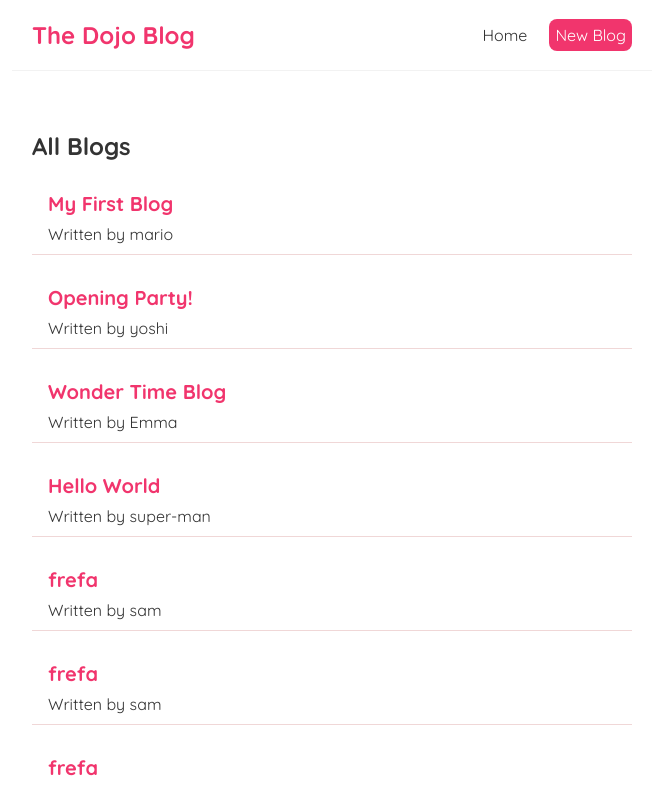
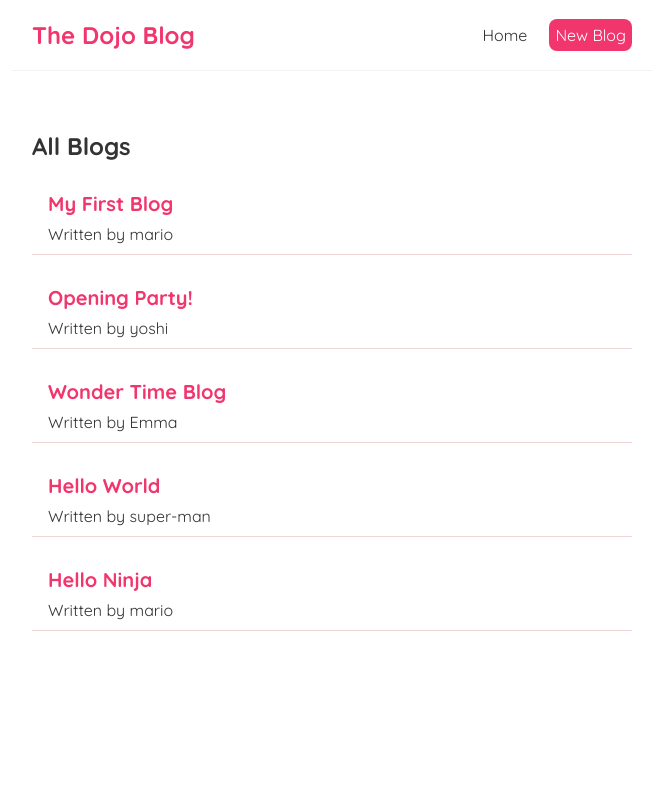
Before and after one commit to Dina2703/Ninja-project, a React (Create React App) app: page / in a window 1280 px wide. Shown: the top 790 px of the page, without its empty margins (308-971 px from the left). Built offline with nearby package versions, Linux system fonts and the light colour scheme; data requests are answered from the project's data file.

Commit message:
Programmatic Redirects

```diff
--- a/data/db.json
+++ b/data/db.json
@@ -25,142 +25,10 @@
       "id": 4
     },
     {
-      "title": "frefa",
-      "body": "frdf",
-      "author": "sam",
+      "title": "Hello Ninja",
+      "body": "randomised words which don't look even slightly believable. If you are going to use a passage of Lorem Ipsum, you need to be sure there isn't anything embarrassing hidden in the middle of text. All the Lorem Ipsum generators on the Internet tend to repeat predefined chunks as necessary, making this the first true generator on the Internet. It uses a dictionary of over 200 Latin words, combined with a handful of model sentence structures, to generate Lorem Ipsum which looks reasonable. The generated Lorem Ipsum is therefore always free from repetition, injected humour, or non-characteristic words etc.",
+      "author": "mario",
       "id": 5
-    },
-    {
-      "title": "frefa",
-      "body": "frdf",
-      "author": "sam",
-      "id": 6
-    },
-    {
-      "title": "frefa",
-      "body": "frdf",
-      "author": "sam",
-      "id": 7
-    },
-    {
-      "title": "frefa",
-      "body": "frdf",
-      "author": "sam",
-      "id": 8
-    },
-    {
-      "title": "frefa",
-      "body": "frdf",
-      "author": "sam",
-      "id": 9
-    },
-    {
-      "title": "frefa",
-      "body": "frdf",
-      "author": "sam",
-      "id": 10
-    },
-    {
-      "title": "frefa",
-      "body": "frdf",
-      "author": "sam",
-      "id": 11
-    },
-    {
-      "title": "frefa",
-      "body": "frdf",
-      "author": "sam",
-      "id": 12
-    },
-    {
-      "title": "frefa",
-      "body": "frdf",
-      "author": "sam",
-      "id": 13
-    },
-    {
-      "title": "frefa",
-      "body": "test",
-      "author": "sam",
-      "id": 14
-    },
-    {
-      "title": "frefa",
-      "body": "test",
-      "author": "sam",
-      "id": 15
-    },
-    {
-      "title": "frefa",
-      "body": "test",
-      "author": "sam",
-      "id": 16
-    },
-    {
-      "title": "frefa",
-      "body": "test",
-      "author": "sam",
-      "id": 17
-    },
-    {
-      "title": "frefa",
-      "body": "test",
-      "author": "sam",
-      "id": 18
-    },
-    {
-      "title": "frefa",
-      "body": "test",
-      "author": "sam",
-      "id": 19
-    },
-    {
-      "title": "frefa",
-      "body": "test",
-      "author": "sam",
-      "id": 20
-    },
-    {
-      "title": "frefa",
-      "body": "testrghudafshgvhzxcvhfcvcmxgvhkxgzcvgxfi",
-      "author": "sam",
-      "id": 21
-    },
-    {
-      "title": "frefa",
-      "body": "testrghudafshgvhzxcvhfcvcmxgvhkxgzcvgxfi",
-      "author": "sam",
-      "id": 22
-    },
-    {
-      "title": "frefa",
-      "body": "testrghudafshgvhzxcvhfcvcmxgvhkxgzcvgxfi",
-      "author": "sam",
-      "id": 23
-    },
-    {
-      "title": "frefa",
-      "body": "testrghudafshgvhzxcvhfcvcmxgvhkxgzcvgxfi",
-      "author": "sam",
-      "id": 24
-    },
-    {
-      "title": "frefa",
-      "body": "testrghudafshgvhzxcvhfcvcmxgvhkxgzcvgxfi",
-      "author": "sam",
-      "id": 25
-    },
-    {
-      "title": "frefa",
-      "body": "testrghudafshgvhzxcvhfcvcmxgvhkxgzcvgxfi",
-      "author": "sam",
-      "id": 26
-    },
-    {
-      "title": "dfs",
-      "body": "fdscdsx",
-      "author": "sam",
-      "id": 27
     }
   ]
 }
--- a/src/components/Create.jsx
+++ b/src/components/Create.jsx
@@ -1,10 +1,13 @@
 import { useState } from "react";
+import { useHistory } from "react-router-dom";
 
 function Create() {
   const [title, setTitle] = useState("");
   const [body, setBody] = useState("");
   const [author, setAuthor] = useState("mario");
   const [isPending, setIsPending] = useState(false);
+  //To invoke this hook we can put it in history const,now  we have a object which represents history, and on that object are several methods we can use to either go back through history, go forward through history(like clicking the back and forward arrows)
+  const history = useHistory();
 
   const handelSubmit = (e) => {
     //to prevent the page refreshing and auto clean the form.
@@ -26,6 +29,10 @@
       }).then(() => {
         console.log("new blog added");
         setIsPending(false);
+        //below code to go one step back
+        // history.go(-1);
+        //below to redirect the user to Home page, after the blog is added
+        history.push("/");
       });
     }, 1000);
   };
```
